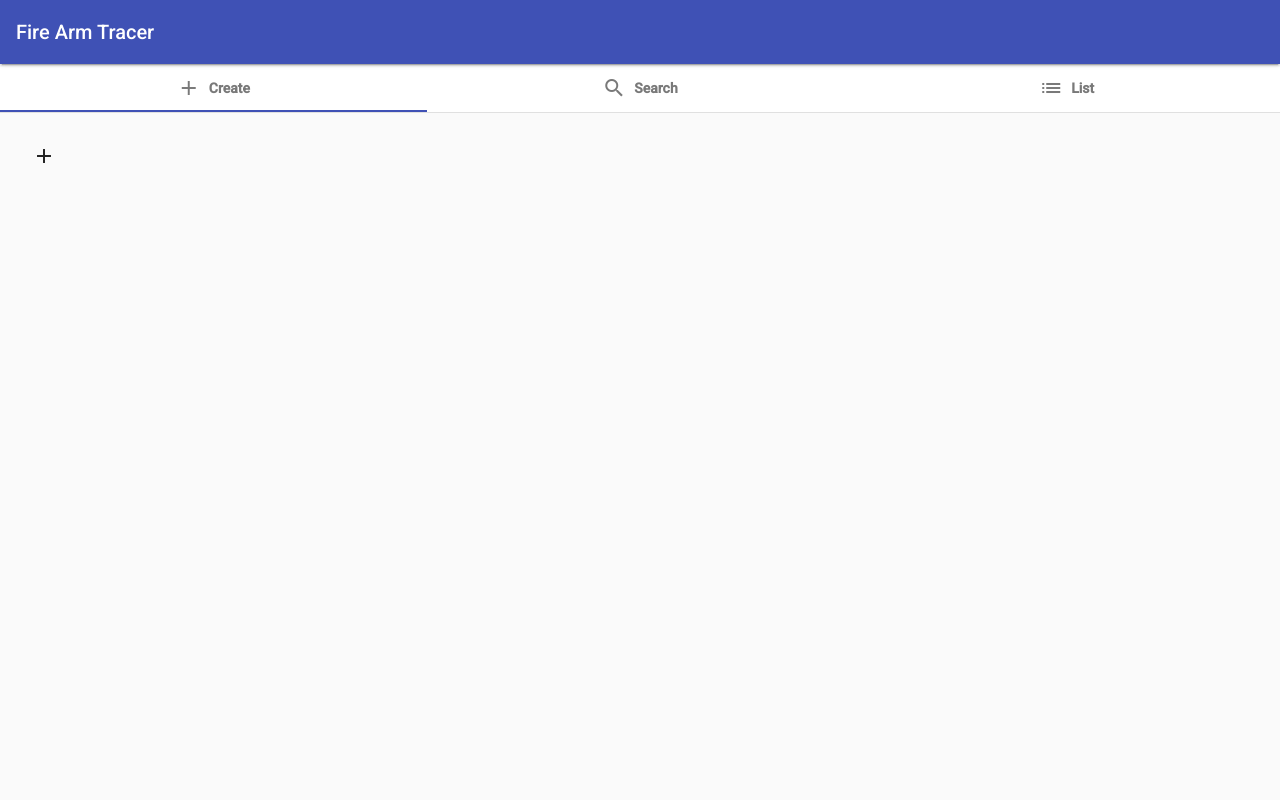
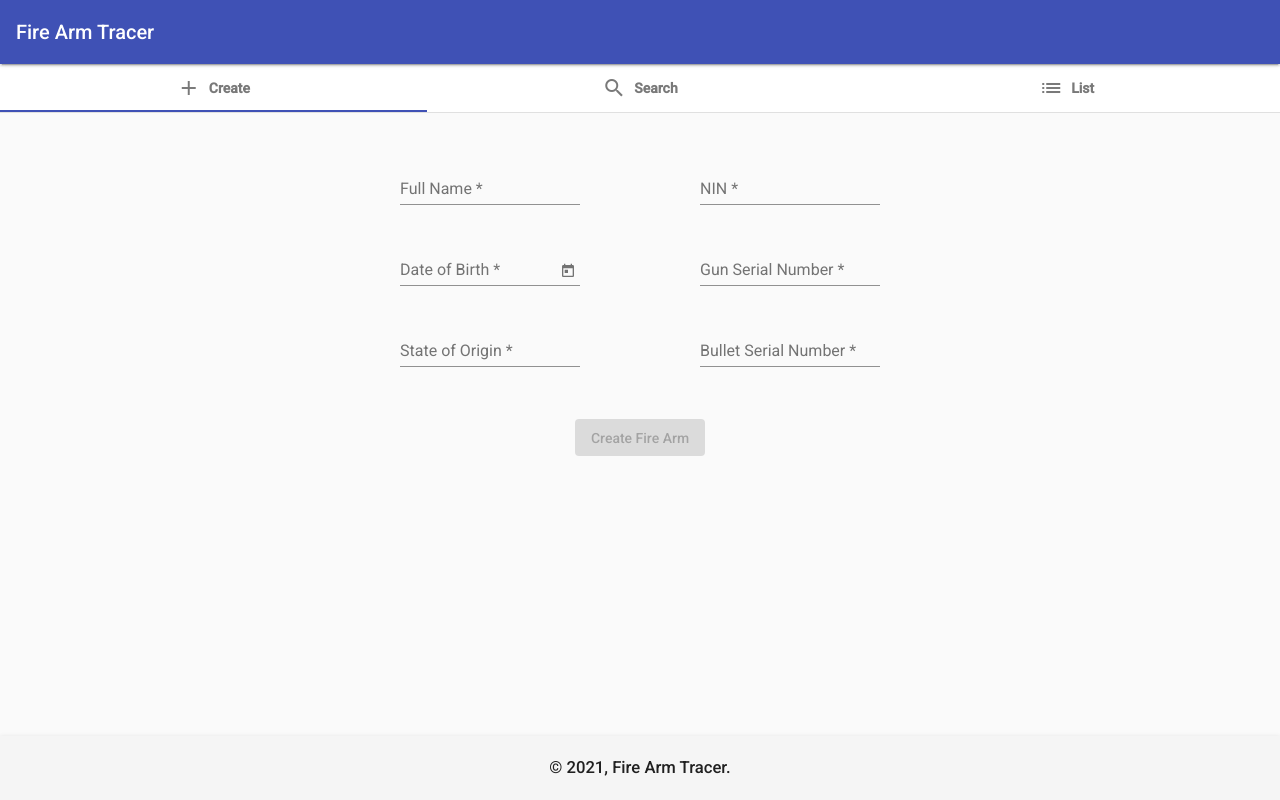
Before and after one commit to okorovictor/firearmtracer, an Angular app: page / in a window 1280 px wide. Built offline with nearby package versions, Linux system fonts and the light colour scheme.

Commit message:
build create form

```diff
--- a/src/app/app.component.html
+++ b/src/app/app.component.html
@@ -14,7 +14,130 @@
             <span class="tab-label-text">Create</span>
           </ng-template>
           <div class="tab-content">
-            <mat-icon>add</mat-icon>
+            <form
+              (ngSubmit)="onCreateSubmit()"
+              #createForm="ngForm"
+              class="create"
+            >
+              <div id="fields">
+                <div id="left">
+                  <mat-form-field>
+                    <mat-label>Full Name</mat-label>
+                    <input
+                      matInput
+                      required
+                      type="text"
+                      name="name"
+                      [(ngModel)]="fireArm.name"
+                      #name="ngModel"
+                    />
+                    <mat-error *ngIf="name.errors?.['required']"
+                      >Full Name is required.</mat-error
+                    >
+                  </mat-form-field>
+                  <mat-form-field>
+                    <mat-label>Date of Birth</mat-label>
+                    <input
+                      matInput
+                      required
+                      name="dob"
+                      [(ngModel)]="fireArm.dob"
+                      #dob="ngModel"
+                      #pickerInput
+                      [matDatepicker]="picker"
+                      (focus)="picker.open()"
+                    />
+                    <mat-datepicker-toggle
+                      matSuffix
+                      [for]="picker"
+                      tabindex="-1"
+                    ></mat-datepicker-toggle>
+                    <mat-datepicker
+                      #picker
+                      (closed)="pickerInput.blur()"
+                    ></mat-datepicker>
+                    <mat-error *ngIf="dob.errors?.['required']"
+                      >Date of Birth is required.</mat-error
+                    >
+                  </mat-form-field>
+                  <mat-form-field>
+                    <mat-label>State of Origin</mat-label>
+                    <input
+                      matInput
+                      required
+                      type="text"
+                      name="state"
+                      [(ngModel)]="fireArm.state"
+                      #state="ngModel"
+                    />
+                    <mat-error *ngIf="state.errors?.['required']"
+                      >State of Origin is required.</mat-error
+                    >
+                  </mat-form-field>
+                </div>
+                <div id="right">
+                  <mat-form-field>
+                    <mat-label>NIN</mat-label>
+                    <input
+                      matInput
+                      required
+                      type="text"
+                      name="nin"
+                      pattern="^\d{11}$"
+                      [(ngModel)]="fireArm.nin"
+                      #nin="ngModel"
+                    />
+                    <mat-error *ngIf="nin.errors?.['required']"
+                      >NIN is required.</mat-error
+                    >
+                    <mat-error *ngIf="nin.errors?.['pattern']"
+                      >NIN must be 11 digits.</mat-error
+                    >
+                  </mat-form-field>
+                  <mat-form-field>
+                    <mat-label>Gun Serial Number</mat-label>
+                    <input
+                      matInput
+                      required
+                      type="text"
+                      name="gun"
+                      [(ngModel)]="fireArm.gun"
+                      #gun="ngModel"
+                    />
+                    <mat-error *ngIf="gun.errors?.['required']"
+                      >Gun Serial Number is required.</mat-error
+                    >
+                  </mat-form-field>
+                  <mat-form-field>
+                    <mat-label>Bullet Serial Number</mat-label>
+                    <input
+                      matInput
+                      required
+                      type="text"
+                      name="bullet"
+                      [(ngModel)]="fireArm.bullet"
+                      #bullet="ngModel"
+                    />
+                    <mat-error *ngIf="bullet.errors?.['required']"
+                      >Bullet Serial Number is required.</mat-error
+                    >
+                  </mat-form-field>
+                </div>
+              </div>
+              <p class="text-center">
+                <button
+                  mat-ripple
+                  mat-raised-button
+                  type="submit"
+                  aria-label="Create Fire Arm"
+                  color="primary"
+                  [disabled]="!createForm.form.valid"
+                  id="createButton"
+                >
+                  <span>Create Fire Arm</span>
+                </button>
+              </p>
+            </form>
           </div>
         </mat-tab>
 
--- a/src/app/app.component.scss
+++ b/src/app/app.component.scss
@@ -56,9 +56,40 @@ main {
 }
 
 .tab-content {
-  height: 1000px;
   margin-top: 48px;
   padding: 32px;
+}
+
+form.create {
+  max-width: 480px;
+  margin: 0 auto;
+}
+
+#fields {
+  @media (min-width: 600px) {
+    display: flex;
+    justify-content: space-between;
+  }
+}
+
+#left,
+#right {
+  display: flex;
+  flex-direction: column;
+  align-items: center;
+}
+
+mat-form-field {
+  margin-top: 16px;
+  max-width: 180px;
+}
+
+.text-center {
+  text-align: center;
+}
+
+#createButton {
+  margin-top: 16px;
 }
 
 mat-toolbar.footer mat-toolbar-row {
--- a/src/app/app.component.ts
+++ b/src/app/app.component.ts
@@ -1,8 +1,42 @@
-import { Component } from '@angular/core';
+import { Component, ViewChild } from '@angular/core';
+import { NgForm } from '@angular/forms';
+import { MatSnackBar } from '@angular/material/snack-bar';
+
+export class FireArm {
+  constructor(
+    public name: string,
+    public dob: string,
+    public state: string,
+    public nin: string,
+    public gun: string,
+    public bullet: string
+  ) {}
+}
 
 @Component({
   selector: 'app-root',
   templateUrl: './app.component.html',
   styleUrls: ['./app.component.scss']
 })
-export class AppComponent {}
+export class AppComponent {
+  fireArm = new FireArm('', '', '', '', '', '');
+  @ViewChild('createForm') createForm: NgForm | undefined;
+
+  constructor(private snackBar: MatSnackBar) { }
+
+  async onCreateSubmit(): Promise<void> {
+    try {
+      console.log(this.fireArm);
+      this.snackBar.open('Fire Arm successfully created.', '', {
+        panelClass: ['snackbar-success']
+      });
+      this.createForm?.resetForm();
+      this.fireArm = new FireArm('', '', '', '', '', '');
+    } catch (error) {
+      console.error(error);
+      this.snackBar.open(`${error}`, '', {
+        panelClass: ['snackbar-error']
+      });
+    }
+  }
+}
--- a/src/app/app.module.ts
+++ b/src/app/app.module.ts
@@ -1,26 +1,47 @@
 import { NgModule } from '@angular/core';
 import { BrowserModule } from '@angular/platform-browser';
+import { BrowserAnimationsModule } from '@angular/platform-browser/animations';
+import { FormsModule } from '@angular/forms';
+import { MatButtonModule } from '@angular/material/button';
+import { MatNativeDateModule } from '@angular/material/core';
+import { MatDatepickerModule } from '@angular/material/datepicker';
+import { MatInputModule } from '@angular/material/input';
 import { MatIconModule } from '@angular/material/icon';
 import { MatSidenavModule } from '@angular/material/sidenav';
+import {
+  MatSnackBarModule,
+  MAT_SNACK_BAR_DEFAULT_OPTIONS
+} from '@angular/material/snack-bar';
 import { MatTabsModule } from '@angular/material/tabs';
 import { MatToolbarModule } from '@angular/material/toolbar';
 
 import { AppComponent } from './app.component';
-import { BrowserAnimationsModule } from '@angular/platform-browser/animations';
 
 @NgModule({
-  declarations: [
-    AppComponent
-  ],
+  declarations: [AppComponent],
   imports: [
     BrowserModule,
     BrowserAnimationsModule,
+    FormsModule,
+    MatButtonModule,
+    MatNativeDateModule,
+    MatDatepickerModule,
+    MatInputModule,
     MatIconModule,
     MatSidenavModule,
+    MatSnackBarModule,
     MatTabsModule,
     MatToolbarModule
   ],
-  providers: [],
+  providers: [
+    {
+      provide: MAT_SNACK_BAR_DEFAULT_OPTIONS,
+      useValue: {
+        duration: 5000,
+        verticalPosition: 'top'
+      }
+    }
+  ],
   bootstrap: [AppComponent]
 })
-export class AppModule { }
+export class AppModule {}
--- a/src/styles.scss
+++ b/src/styles.scss
@@ -1,4 +1,35 @@
 /* You can add global styles to this file, and also import other style files */
 
-html, body { height: 100%; }
-body { margin: 0; font-family: Roboto, "Helvetica Neue", sans-serif; }
+html,
+body {
+  height: 100%;
+}
+
+body {
+  margin: 0;
+  font-family: Roboto, 'Helvetica Neue', sans-serif;
+}
+
+snack-bar-container.mat-snack-bar-container {
+  display: flex;
+  align-items: center;
+}
+
+.snackbar-success,
+.snackbar-error {
+  color: #fff;
+}
+
+.snackbar-success::before {
+  font-family: 'Material Icons';
+  content: '\f013';
+  color: #9ce2b6;
+  margin-right: 8px;
+}
+
+.snackbar-error::before {
+  font-family: 'Material Icons';
+  content: '\e000';
+  color: #fc9494;
+  margin-right: 8px;
+}
```
